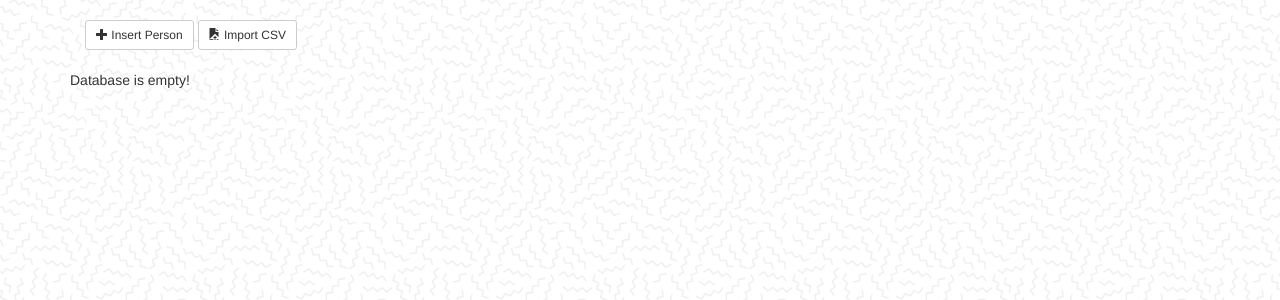
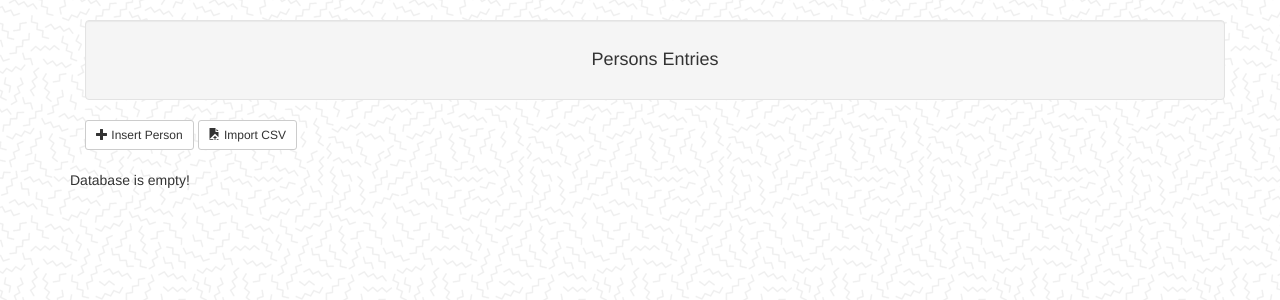
Before and after one commit to RoJac88/asset_manager, a Flask app: page /people in a window 1280 px wide. Shown: the part 52-352 px from the top of the page. Run offline with Flask 2, Linux system fonts and the light colour scheme; the visitor is signed in with stand-in values (Sample User, id 1); data comes from the database, SQL or seed files in the repository; data that the repository does not hold is empty; some libraries are stand-ins or nearby versions.

Commit message:
convinient template updates

```diff
--- a/app/templates/people/people.html
+++ b/app/templates/people/people.html
@@ -34,6 +34,7 @@
 {% block app_content %}
 {% if current_user.is_authenticated %}
 <div class="container">
+	<div class="well text-center"><h4>Persons Entries</h4></div>
 	<div class="row">
 		<div class="col-sm-3">
 			<a href="{{ url_for('people.add_person') }}">
--- a/app/templates/realestate/realestate.html
+++ b/app/templates/realestate/realestate.html
@@ -16,6 +16,7 @@
 
 {% if imoveis != [] %}
 <div class="container">
+	<div class="well text-center"><h4>Real Estate Entries</h4></div>
 	<table id="imoveis" class="display table table-striped table-hover table-condensed">
 		<thead>
 			<tr>
```
Also changed, not shown: app/templates/realestate/imovel_view.html (indentation only).
